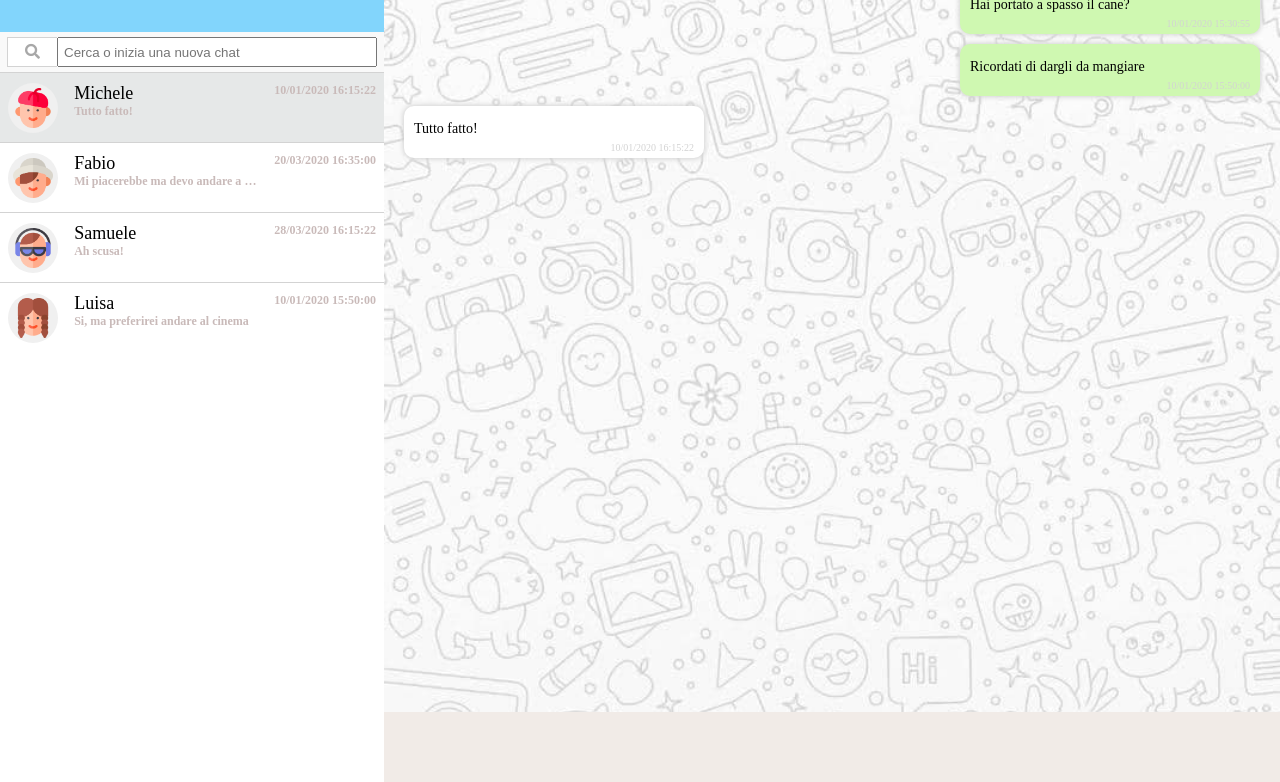
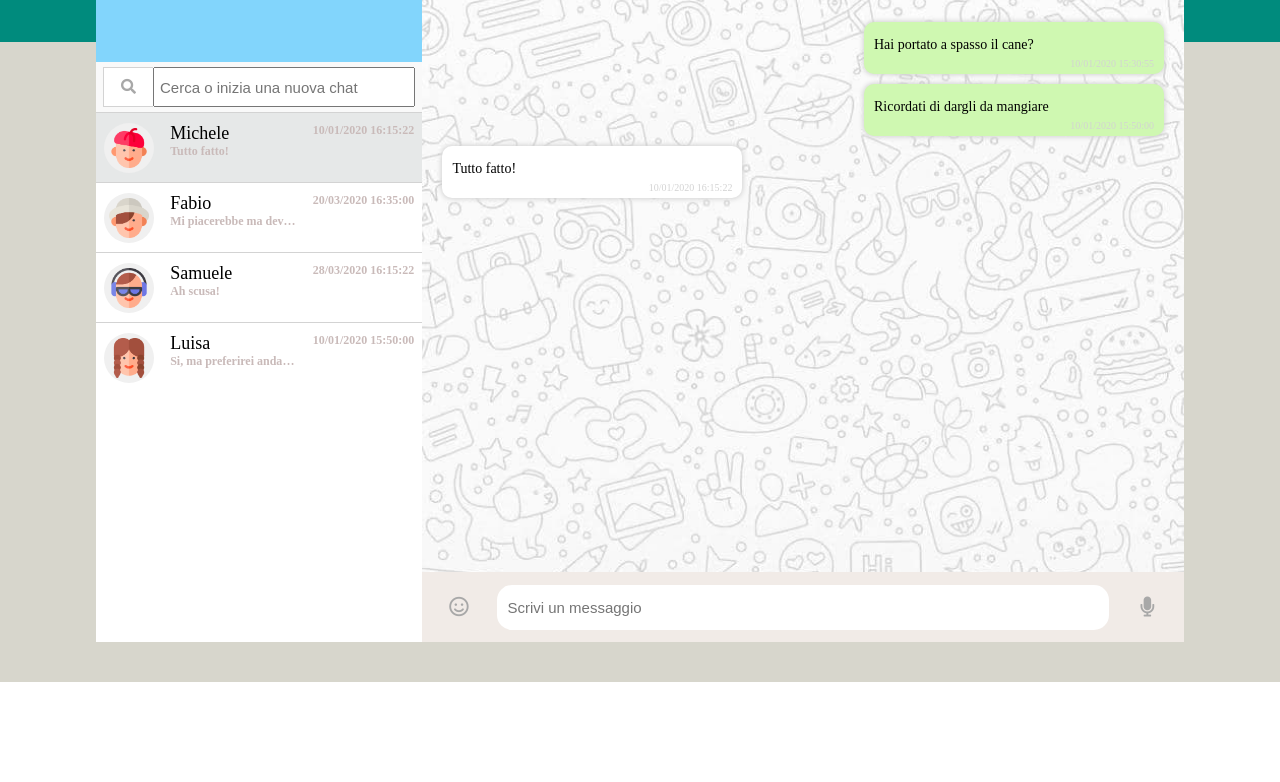
Before and after one commit to Luc051287/vue-boolzapp, a plain HTML site: page index.html in a window 1280 px wide. Shown: the part 118-900 px from the top of the page. After the commit the page ends 800 px from the top, so only its background shows below. Drawn offline with nearby package versions, Linux system fonts and the light colour scheme.

Commit message:
Seventh Version

```diff
--- a/css/style.css
+++ b/css/style.css
@@ -7,15 +7,14 @@
 .container {
   width: 100%;
   height: 100vh;
-  background-image: linear-gradient(rgb(0,139,125) 20%, rgb(215,214,204) 0%);
+  background-image: linear-gradient(to bottom, rgb(0,139,125) 20%, rgb(215,214,204) 0%);
   display: flex;
 }
 
 .box {
-  /*poi cambiarlo mettendo un padding al container*/
-  width: 1400px;
-  height: 900px;
-  /* background-color: red; */
+  /*poi cambiarlo mettendo un padding al container o delle percentuali*/
+  width: 85%;
+  height: 90%;
   margin: auto;
   display: flex;
 }
@@ -28,13 +27,11 @@
 .left {
   width: 30%;
   height: 100%;
-  background-color: red;
 }
 
 .right {
   width: 70%;
   height: 100%;
-  background-color: yellow;
 }
 
 .header {
@@ -92,12 +89,12 @@ ul.icons > li {
 }
 
 #notification {
-  height: 80px;
+  height: 70px;
   background-color: rgb(130,213,252);
 }
 
 #search {
-  height: 40px;
+  height: 50px;
   background-color: rgb(249,249,249);
   padding: 2px;
   display: flex;
@@ -107,7 +104,7 @@ ul.icons > li {
 
 #search > button {
   width: 50px;
-  height: 30px;
+  height: 40px;
   border-width: 1px 0 1px 1px;
   border-style: solid;
   border-color: lightgray;
@@ -117,9 +114,10 @@ ul.icons > li {
 
 #search > input {
   width: calc(100% - 60px);
-  height: 30px;
+  height: 40px;
   outline: none;
   padding-left: 5px;
+  font-size: 15px;
 }
 
 #search > button > i {
@@ -191,6 +189,29 @@ ul.icons > li {
 #chat_input {
   height: 70px;
   background-color: rgb(241,235,231);
+  display: flex;
+  align-items: center;
+  justify-content: space-around;
+}
+
+#chat_input > input {
+  width: calc(100% - 150px);
+  height: 45px;
+  border-radius: 15px;
+  border: none;
+  outline: none;
+  padding-left: 10px;
+  font-size: 15px;
+}
+
+#chat_input > i {
+  height: 100%;
+  line-height: 70px;
+  width: 70px;
+  text-align: center;
+  color: rgb(168,168,168);
+  font-size: 20px;
+  cursor: pointer;
 }
 
 .active {
@@ -236,6 +257,7 @@ li.received_side {
   font-size: 14px;
   /*vedere se si riesce a mettere il trattino che separa parola*/
   word-wrap: break-word;
+  overflow-wrap: break-word;
 }
 
 .message > p:last-child {
--- a/index.html
+++ b/index.html
@@ -30,7 +30,7 @@
 
           </div>
           <div id="search">
-            <button type="button" name="button" @click="filterChat()"><i class="fas fa-search"></i></button>
+            <button type="button" name="button" @click=""><i class="fas fa-search"></i></button>
             <input type="text" name="" value="" placeholder="Cerca o inizia una nuova chat" v-model="search">
           </div>
           <div id="chat_list">
@@ -77,7 +77,9 @@
             </ul>
           </div>
           <div id="chat_input">
-
+            <i class="far fa-smile"></i>
+            <input type="text" name="" value="" placeholder="Scrivi un messaggio" @keyup.enter="send()" v-model="toSend">
+            <i class="fas fa-microphone"></i>
           </div>
 
         </div>
--- a/js/script.js
+++ b/js/script.js
@@ -2,6 +2,7 @@ var app = new Vue(
   {
     el:"#root",
     data: {
+      toSend: "",
       search: "",
       contacts: [
 	{
@@ -157,10 +158,33 @@ var app = new Vue(
         });
         return activeChat;
       },
+      // messagesList: function() {
+      //   let allMessages = [];
+      //   for (contact of this.contacts) {
+      //     for (message of contact.messages) {
+      //       allMessages.push(message.text);
+      //     }
+      //   }
+      //   return allMessages;
+      // },
       filterContacts: function() {
         return this.contacts.filter((contact) => {
-          return contact.name.includes(this.search);
+          return contact.name.toLowerCase().includes(this.search.trim());
         });
+      },
+      send: function() {
+        let actualIndex = 0;
+        this.contacts.forEach((contact, index) => {
+          if (contact.active == true) {
+            actualIndex = index;
+          }
+        });
+        let newMessage = new Object();
+        newMessage.text = this.toSend;
+        newMessage.status = 'sent';
+        newMessage.date = '10/01/2020 15:30:55';
+        this.contacts[actualIndex].messages.push(newMessage);
+        this.toSend = "";
       }
     }
   }
```
Also changed, not shown: img/Schermata 2020-12-14 alle 09.20.49.png (added).
